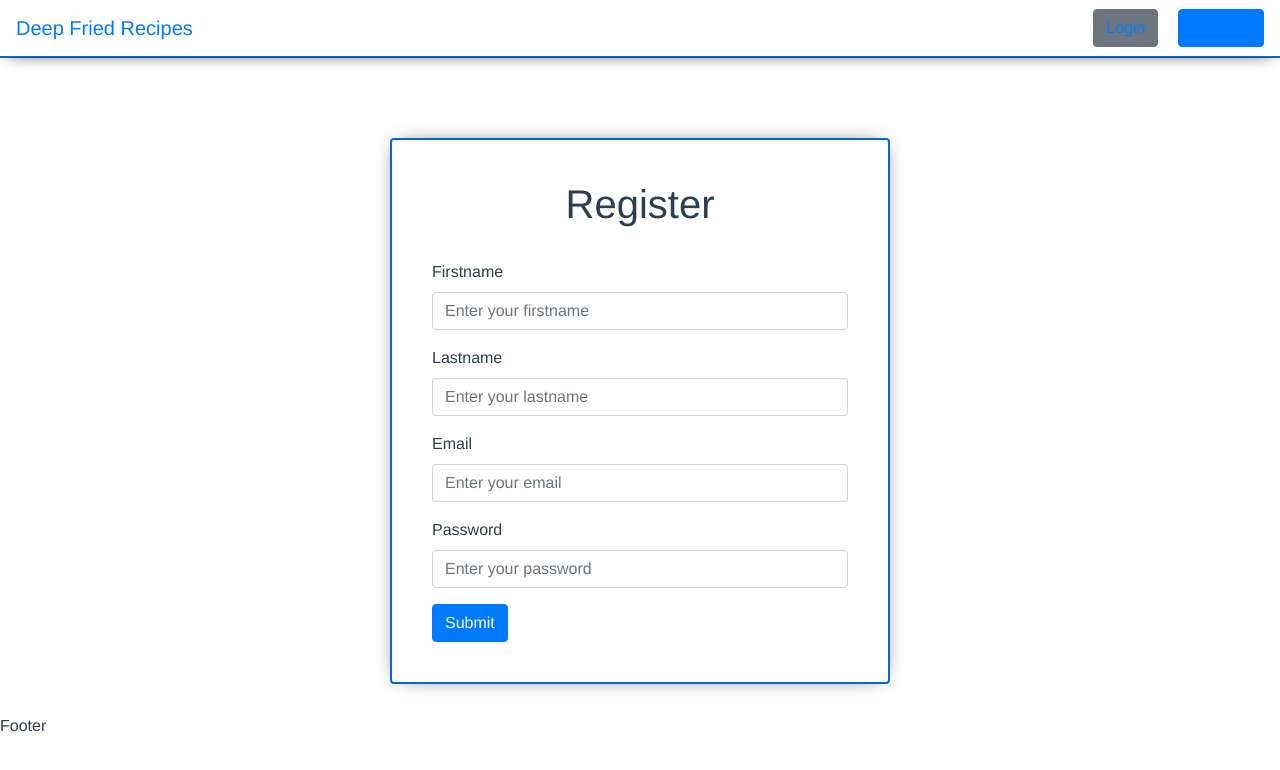
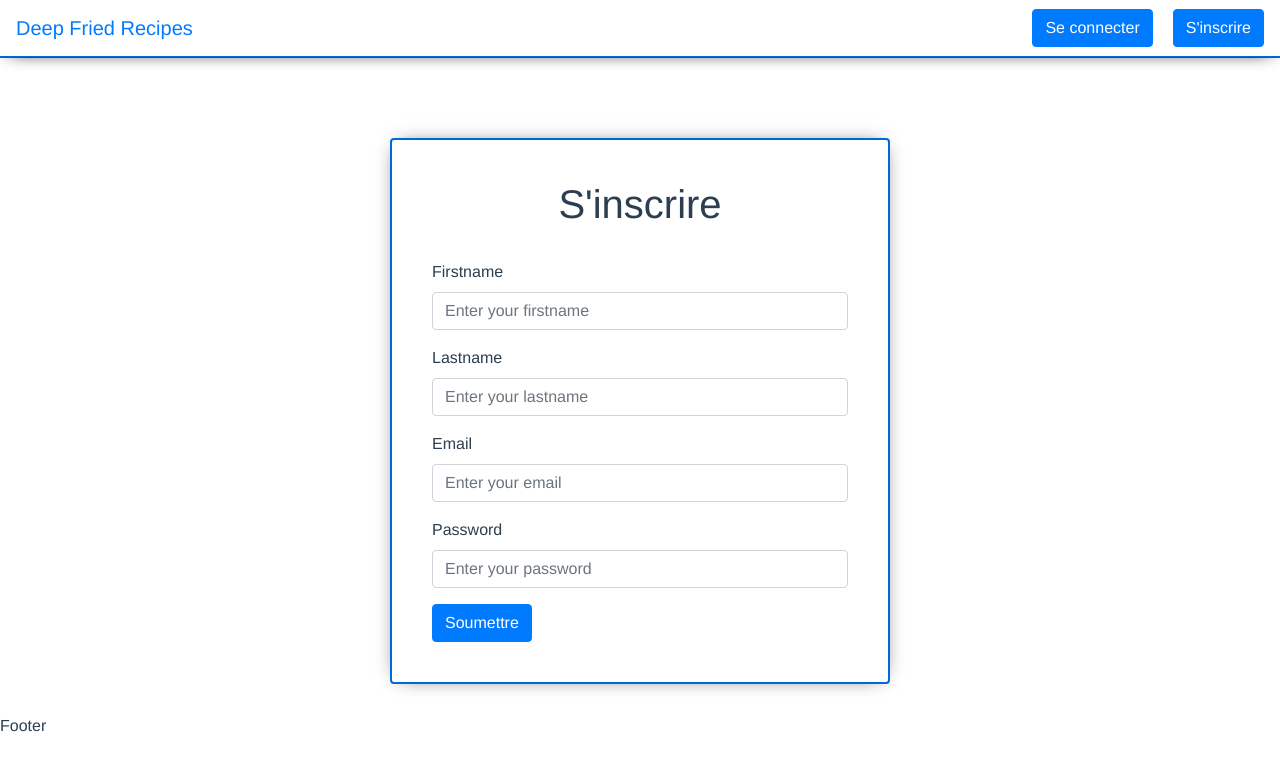
Before and after one commit to alexandre-bousquet/deepfriedrecipes-front, a Vue app: page /register in a window 1280 px wide. Shown: the top 770 px of the page. Built offline with nearby package versions, Linux system fonts and the light colour scheme.

Commit message:
MaJ Header.vue + css

```diff
--- a/src/components/Header.vue
+++ b/src/components/Header.vue
@@ -12,13 +12,13 @@
         </b-navbar-nav>
         <b-navbar-nav class="ml-auto">
           <div v-if="$store.getters.getUser == null">
-            <b-button class="customNavLinkMarRight"><router-link to="/profil"><router-link to="/login">Login</router-link></router-link></b-button>
-            <b-button variant="primary" href=""><router-link to="/register">Register</router-link></b-button>
+            <b-button variant="primary" class="customNavLinkMarRight" @click="$router.push('/login')">Se connecter</b-button>
+            <b-button variant="primary" @click="$router.push('/register')">S'inscrire</b-button>
           </div>
 
           <div v-else>
-            <b-button class="customNavLinkMarRight"><router-link to="/profil">{{ $store.getters.getUser.firstname }} {{ $store.getters.getUser.lastname }}</router-link></b-button>
-            <b-button @click="$route.name !== 'home' ? $store.dispatch('logout') && $router.push('/') : $store.dispatch('logout')">Déconnexion</b-button>
+            <b-button variant="primary" class="customNavLinkMarRight" @click="$router.push('/profil')">{{ $store.getters.getUser.firstname }} {{ $store.getters.getUser.lastname }}</b-button>
+            <b-button variant="danger" @click="$route.name !== 'home' ? $store.dispatch('logout') && $router.push('/') : $store.dispatch('logout')">Déconnexion</b-button>
           </div>
         </b-navbar-nav>
       </b-collapse>
--- a/src/router/index.js
+++ b/src/router/index.js
@@ -41,7 +41,7 @@ const router = new Router({
 });
 
 router.beforeEach((to, from, next) => {
-  if ((to.name !== "loginPage" && to.name !== "register") && store.getters.getUser == null) {
+  if ((to.name !== "home" && to.name !== "loginPage" && to.name !== "register") && store.getters.getUser == null) {
     next({ name: "loginPage" });
   } else {
     next();
--- a/src/views/Login.vue
+++ b/src/views/Login.vue
@@ -1,7 +1,7 @@
 <template>
     <b-card>
       <div v-if="$store.getters.getUser == null">
-        <h1 class="centerT">Login</h1>
+        <h1 class="centerT">Connexion</h1>
         <br>
         <b-form @submit="onSubmit">
           <b-form-group id="input-group-1" label="Email" label-for="input-1">
--- a/src/views/Register.vue
+++ b/src/views/Register.vue
@@ -1,7 +1,7 @@
 <template>
   <div>
     <b-card>
-      <h1 class="centerT">Register</h1>
+      <h1 class="centerT">S'inscrire</h1>
       <br>
       <b-form class="customForm" @submit="onSubmit">
         <b-form-group id="input-group-1" label="Firstname" label-for="input-1">
@@ -48,7 +48,7 @@
         </b-form-group>
 
         <div v-show="message">{{ message }}</div>
-        <b-button type="submit" variant="primary">Submit</b-button>
+        <b-button type="submit" variant="primary">Soumettre</b-button>
       </b-form>
     </b-card>
   </div>
```
